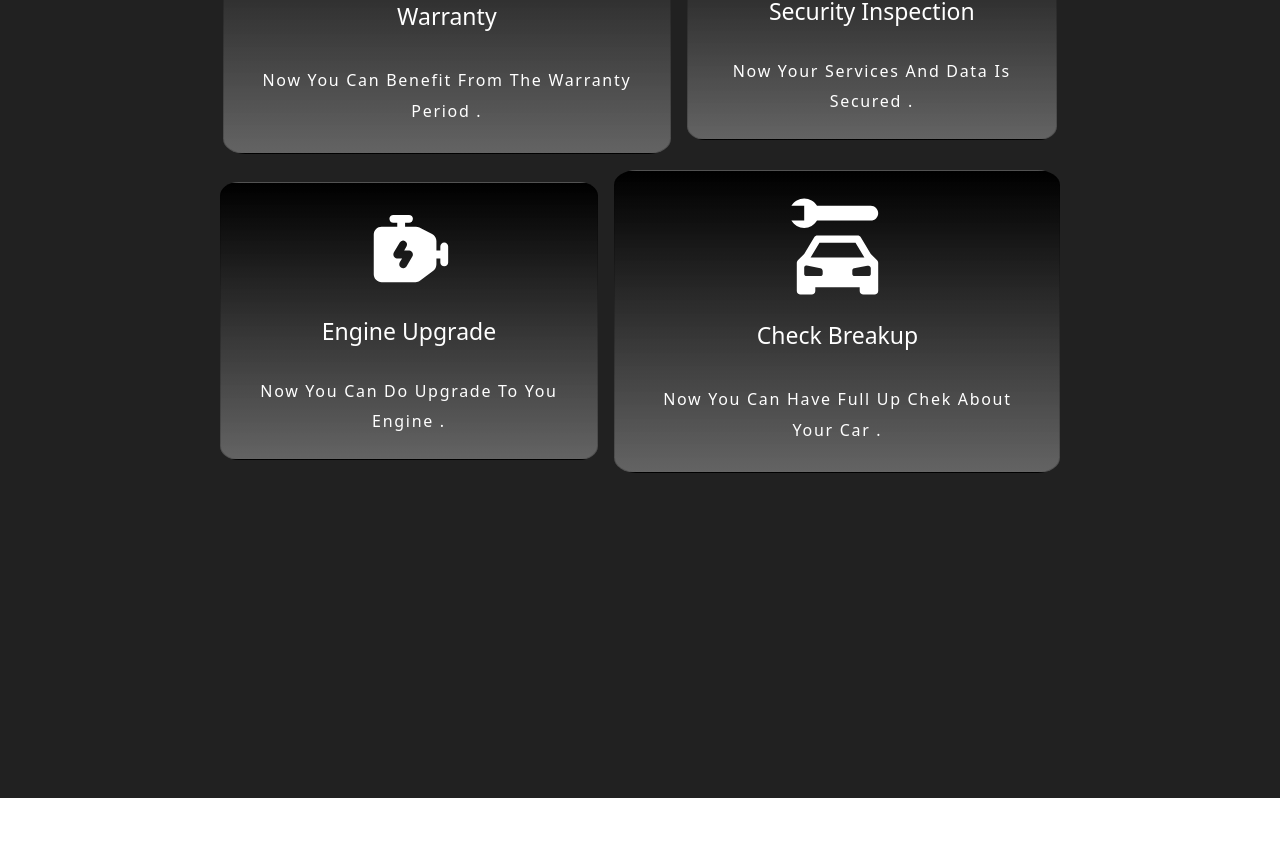
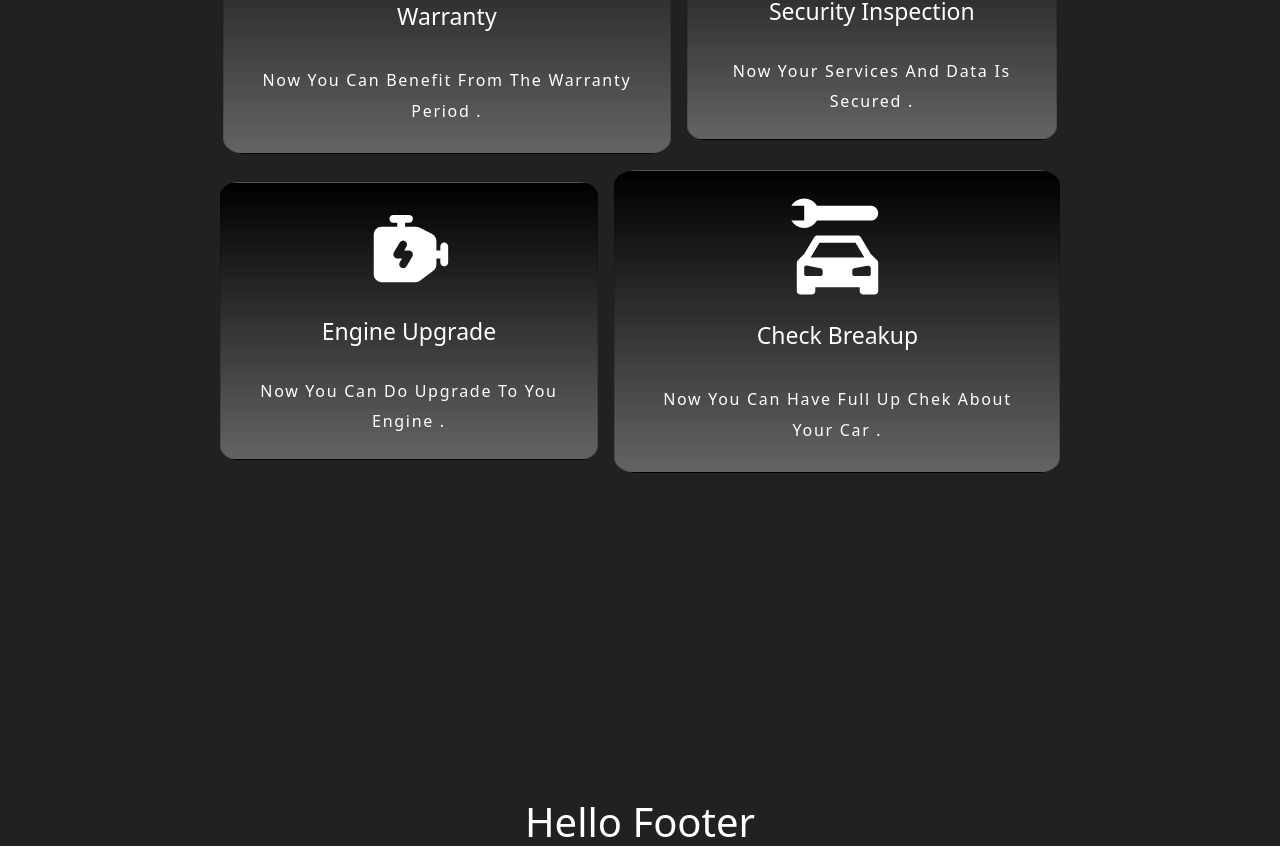
Before and after one commit to AL-Shimaa-Jamal/Amino-Cars, a Vue app in the folder templet1/: page /about in a window 1280 px wide. Shown: the part 858-1712 px from the top of the page. Before the commit the page ends 1656 px from the top, so only its background shows below. Built offline with nearby package versions, Linux system fonts and the light colour scheme.

Commit message:
add footer component

```diff
--- a/templet1/src/App.vue
+++ b/templet1/src/App.vue
@@ -8,13 +8,18 @@ import { RouterLink, RouterView } from 'vue-router'
       <NavBar />
     </header>
     <RouterView />
+    <footer>
+      <FooterBar/>
+    </footer>
   </div>
 </template>
 <script>
 import NavBar from './components/NavBar.vue'
+import FooterBar from './components/FooterBar.vue';
 export default {
   components: {
-    NavBar
+    NavBar,
+    FooterBar,
   }
 
 }
@@ -25,5 +30,6 @@ export default {
   color: white;
   background: #212121;
   text-transform: capitalize;
+  height: 100%;
 }
 </style>
--- /dev/null
+++ b/templet1/src/components/FooterBar.vue
@@ -0,0 +1,5 @@
+<template>
+<div class="text-center">
+    <h1>Hello footer</h1>
+</div>
+</template>
```
